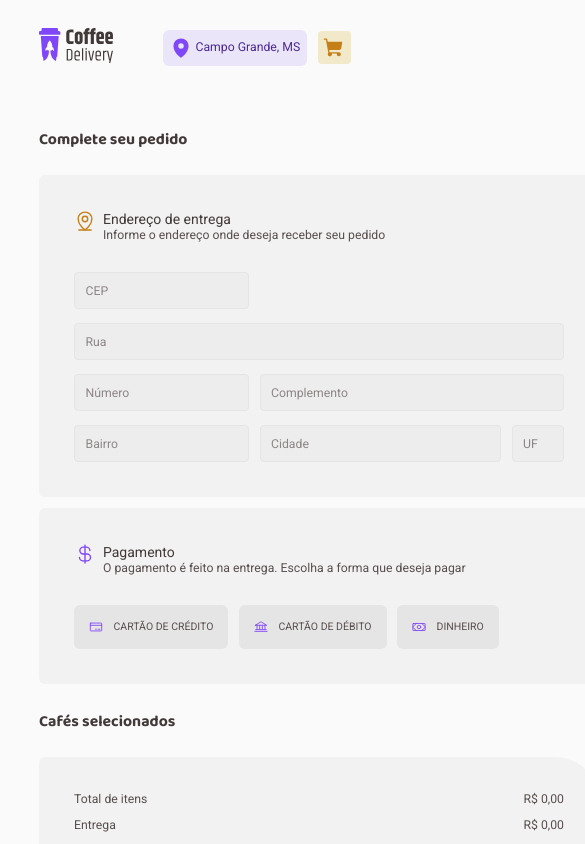
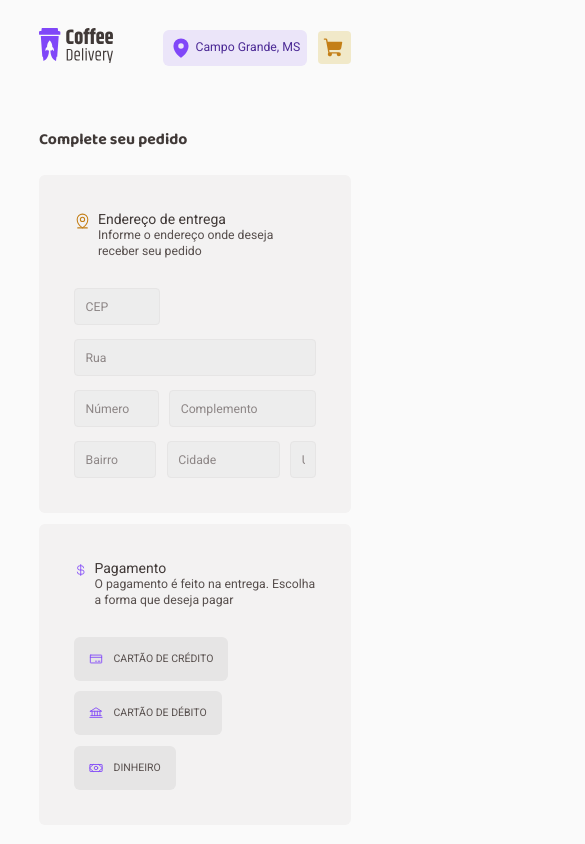
Before and after one commit to davirlima/coffee-delivery, a React (Vite) app: page /carrinho in a window 390 px wide. Shown: the top 844 px of the page, 585 px wide, since content can reach past the window. Built offline with nearby package versions, Linux system fonts and the light colour scheme.

Commit message:
Responsividade da página carrinho

```diff
--- a/src/pages/Cart/styles.ts
+++ b/src/pages/Cart/styles.ts
@@ -4,7 +4,7 @@ export const CartContainer = styled.main`
   width: 1440px;
   margin: 2.5rem auto;
   display: grid;
-  grid-template-columns: 40rem 28rem;
+  grid-template-columns: 58.8% 41.17%;
   column-gap: 2rem;
 
   @media screen and (max-width: 1440px) {
@@ -98,21 +98,22 @@ export const FormAddressContainer = styled.form`
   #cep,
   #numero,
   #bairro {
-    width: 12.5rem;
+    width: 35.71%;
   }
   #complemento {
-    width: 21.75rem;
+    width: 62.14%;
   }
   #cidade {
-    width: 17.25rem;
+    width: 49.28%;
   }
   #uf {
-    width: 3.75rem;
+    width: 10.71%;
   }
 `;
 
 export const ButtonsPaymentContainer = styled.div`
   display: flex;
+  flex-wrap: wrap;
   gap: 0.75rem;
 
   input {
@@ -190,6 +191,7 @@ export const CoffeeCardContainer = styled.div`
 
       .buttons {
         display: flex;
+        flex-wrap: wrap;
         gap: 0.5rem;
       }
     }
@@ -198,6 +200,20 @@ export const CoffeeCardContainer = styled.div`
   .value {
     font-size: 1rem;
     font-weight: 700;
+  }
+
+  @media screen and (max-width: 1024px) and (min-width: 801px) {
+    justify-content: space-around;
+    .information {
+      img {
+        width: 3.5rem;
+      }
+    }
+    .details {
+      h3 {
+        font-size: 0.7rem;
+      }
+    }
   }
 `;
 
```
